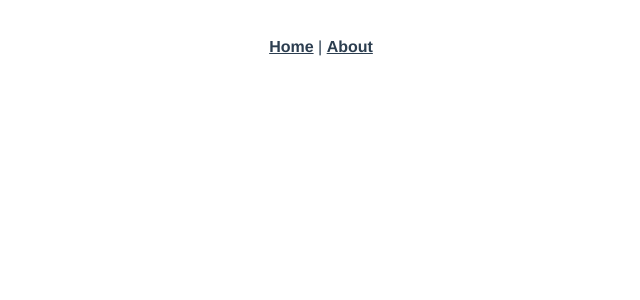
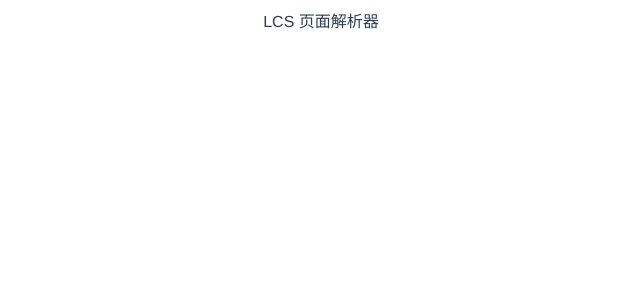
Before and after one commit to Fofade/LuxTools, a Vue app: page /lcs in a window 1280 px wide. Before the commit this address had no page. Shown: the top 300 px of the page, without its empty margins (319-959 px from the left). Built offline with nearby package versions, Linux system fonts and the light colour scheme.

Commit message:
增加demo

```diff
--- a/package.json
+++ b/package.json
@@ -3,7 +3,7 @@
   "version": "0.1.0",
   "private": true,
   "scripts": {
-    "serve": "vue-cli-service serve",
+    "dev": "vue-cli-service serve",
     "build": "vue-cli-service build",
     "lint": "vue-cli-service lint"
   },
--- a/src/App.vue
+++ b/src/App.vue
@@ -1,8 +1,4 @@
 <template>
-  <nav>
-    <router-link to="/">Home</router-link> |
-    <router-link to="/about">About</router-link>
-  </nav>
   <router-view />
 </template>
 
--- a/src/router/index.ts
+++ b/src/router/index.ts
@@ -16,6 +16,12 @@ const routes: Array<RouteRecordRaw> = [
     component: () =>
       import(/* webpackChunkName: "about" */ "../views/AboutView.vue"),
   },
+  {
+    path: "/lcs",
+    name: "Lcs",
+    component: () =>
+      import(/* webpackChunkName: "about" */ "../views/lcs_parser/index.vue"),
+  },
 ];
 
 const router = createRouter({
--- /dev/null
+++ b/src/views/lcs_parser/index.vue
@@ -0,0 +1,12 @@
+<template>
+  <div class="home">LCS 页面解析器</div>
+</template>
+
+<script lang="ts">
+import { defineComponent } from "vue";
+
+export default defineComponent({
+  name: "LcsParser",
+  components: {},
+});
+</script>
```
Also changed, not shown: 2 other files (tests, documents, lock files or other folders).
